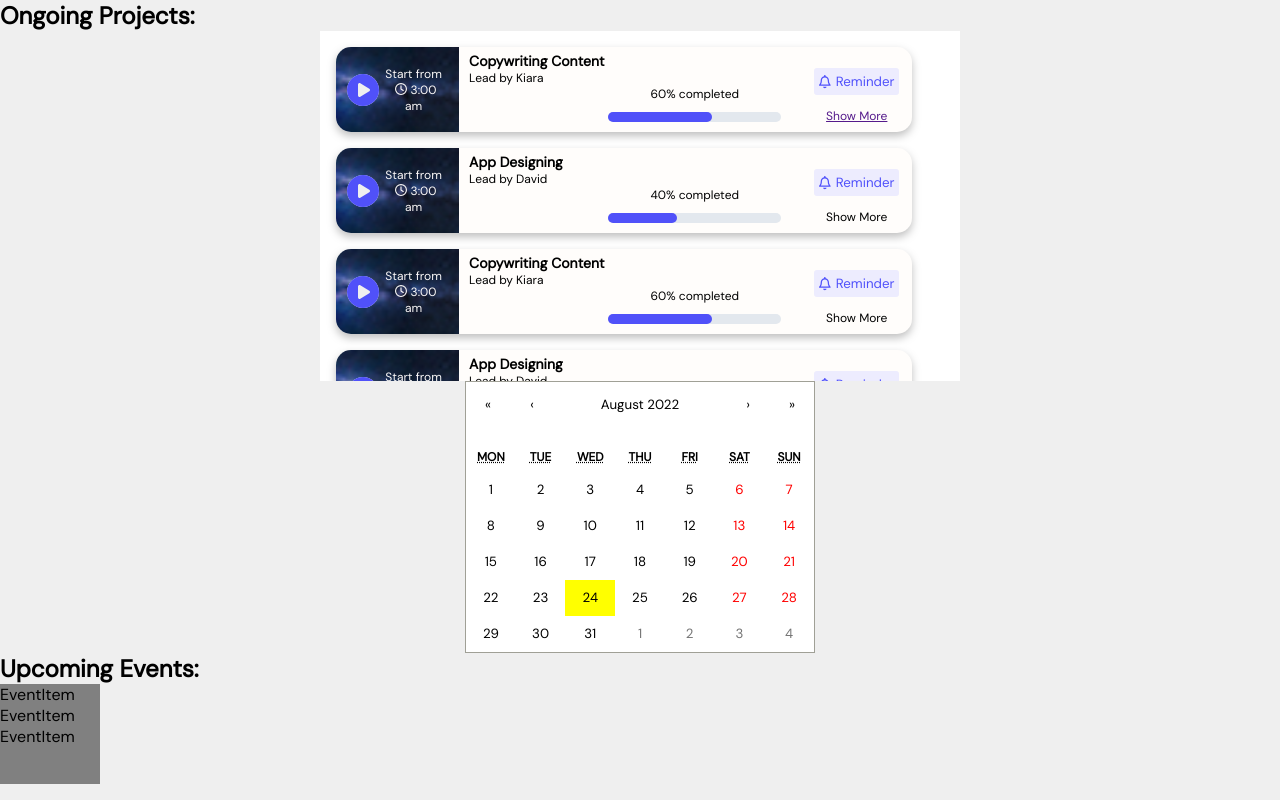
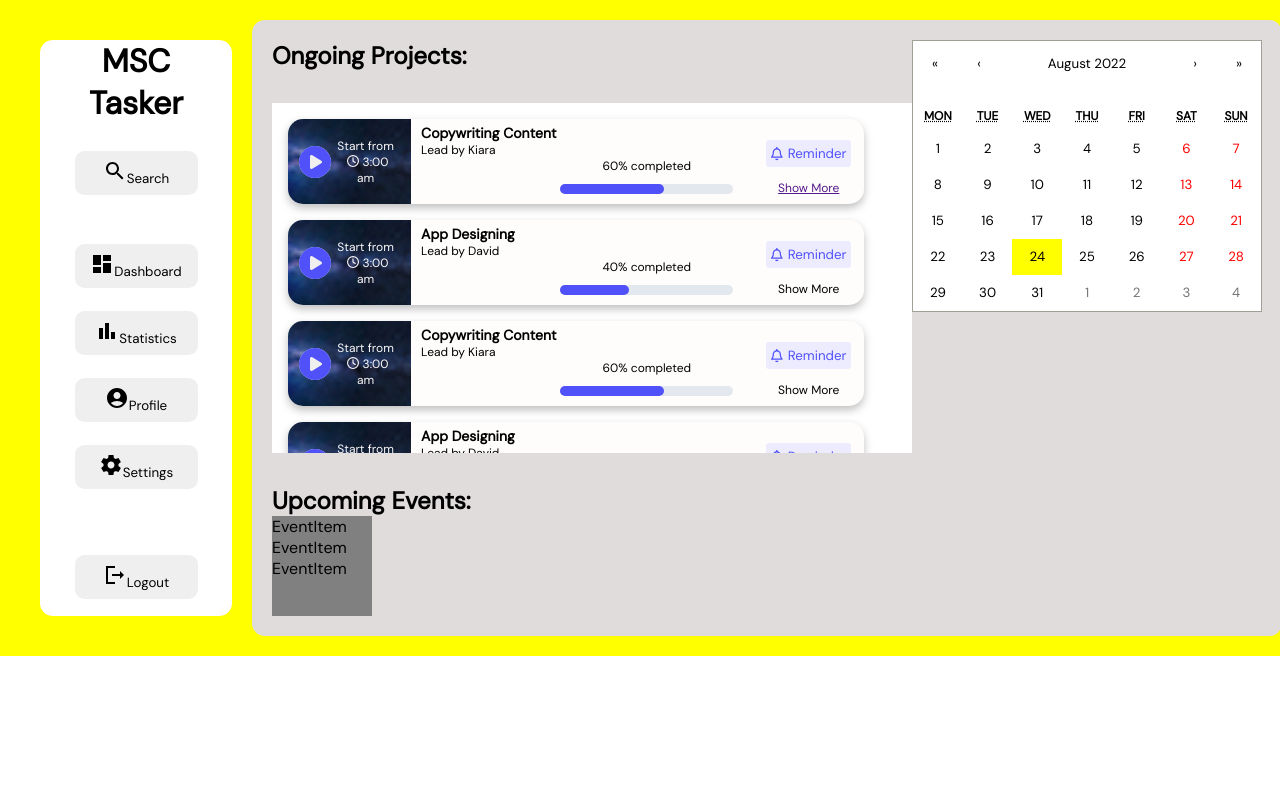
Before and after one commit to 0xSidBanerjee/Manpower-Management, a React (Create React App) app: page / in a window 1280 px wide. Shown: the top 800 px of the page. Built offline with nearby package versions, Linux system fonts and the light colour scheme.

Commit message:
Aligned some of the components in the landing page

```diff
--- a/src/App.css
+++ b/src/App.css
@@ -1,3 +1,23 @@
 .app-body {
-     background-color: #efefef;
+     background-color: yellow;
+     display: flex;
+     padding: 20px;
 }
+
+.body-container{
+     background-color: rgb(225, 220, 220);
+     padding: 20px;
+     border-radius: 0.8rem;
+     display: flex;
+     justify-content: space-between;
+}
+
+.top-container{
+     display: flex;
+     flex-direction: column;
+}
+
+.bottom-container{
+     display: flex;
+     flex-direction: column;
+}
--- a/src/App.js
+++ b/src/App.js
@@ -8,10 +8,18 @@ import Sidebar from "./Components/sidebar/Sidebar";
 function App() {
   return (
     <div className="app-body">
-      <ProjectContainer />
-      <ReactCalender />
-      <EventContainer/>
-      <Sidebar/>
+      <div className="sidebar-container">
+        <Sidebar />
+      </div>
+      <div className="body-container">
+        <div className="top-container">
+          <ProjectContainer />
+          <EventContainer />
+        </div>
+        <div className="bottom-container">
+          <ReactCalender />
+        </div>
+      </div>
     </div>
   );
 }
```
